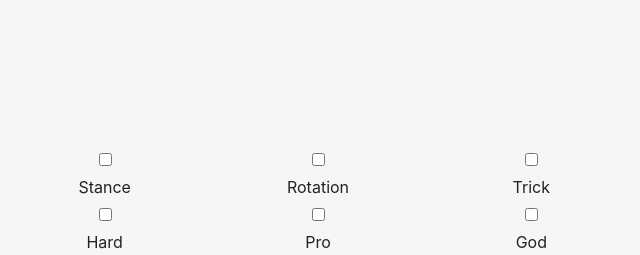
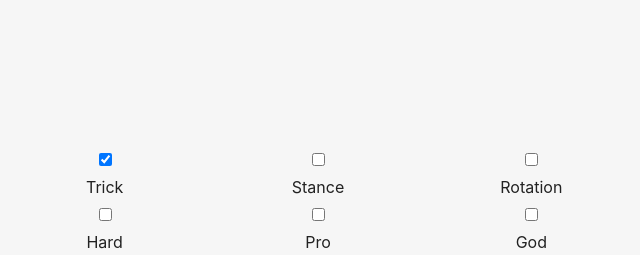
Before and after one commit to liamreeves/skaterdie, a React (Create React App) app: page / in a window 1280 px wide. Shown: the top 255 px of the page, without its empty margins (322-962 px from the left). Built offline with nearby package versions, Linux system fonts and the light colour scheme.

Commit message:
Updated testing

```diff
--- a/src/App.js
+++ b/src/App.js
@@ -1,10 +1,10 @@
 import './App.css';
-import Home from './dice';
+import Dice from './dice';
 
 function App() {
   return (
     <div className="App">
-      <Home/>
+      <Dice/>
     </div>
   );
 }
--- a/src/dice.js
+++ b/src/dice.js
@@ -1,16 +1,15 @@
-
 import React, { useState } from "react";
 import { stances, sides } from "./tricks/stances";
 import { tricks } from "./tricks/tricks";
 import { rotations } from "./tricks/rotations";
 import styles from "./Home.module.css";
 
-export default function Home() {
+export default function Dice() {
   const [stance, setStance] = useState("");
   const [side, setSide] = useState("");
   const [trick, setTrick] = useState("");
   const [rotation, setRotation] = useState("");
-  const [changeTrick, handleChangeTrick] = useState(false);
+  const [changeTrick, handleChangeTrick] = useState(true);
   const [changeStance, handleChangeStance] = useState(false);
   const [changeRotation, handleChangeRotation] = useState(false);
   const [showHard, handleHard] = useState(false);
@@ -26,9 +25,7 @@ export default function Home() {
     let proTricks = showPro ? tricks.pro : [];
     let godTricks = showGod ? tricks.god : [];
     let chosenTricks = tricks.beginner.concat(hardTricks, proTricks, godTricks);
-    setTrick(
-      chosenTricks[Math.floor(Math.random() * chosenTricks.length)]
-    );
+    setTrick(chosenTricks[Math.floor(Math.random() * chosenTricks.length)]);
   };
 
   const randomRotation = () => {
@@ -45,6 +42,18 @@ export default function Home() {
   return (
     <div className={styles.container}>
       <div className={styles.checkboxes}>
+        <div className={styles.checkbox}>
+          <input
+            onClick={() => handleChangeTrick(!changeTrick)}
+            type="checkbox"
+            name="trick"
+            id="trick"
+            checked={changeTrick}
+          />
+          <label className={styles.subTitle} htmlFor="trick">
+            Trick
+          </label>
+        </div>
         <div className={styles.checkbox}>
           <input
             onClick={() => handleChangeStance(!changeStance)}
@@ -67,18 +76,6 @@ export default function Home() {
           />
           <label className={styles.subTitle} htmlFor="rotation">
             Rotation
-          </label>
-        </div>
-        <div className={styles.checkbox}>
-          <input
-            onClick={() => handleChangeTrick(!changeTrick)}
-            type="checkbox"
-            name="trick"
-            id="trick"
-            checked={changeTrick}
-          />
-          <label className={styles.subTitle} htmlFor="trick">
-            Trick
           </label>
         </div>
       </div>
@@ -126,8 +123,7 @@ export default function Home() {
         <h1 className={styles.title}>
           {side} {rotation}
         </h1>
-        <h1 className={styles.title}></h1>
-        <h1 className={styles.title}>{trick}</h1>
+        <h1 className={styles.title} data-testid="trick">{trick}</h1>
       </div>
 
       <button className={styles.button} onClick={random}>
--- a/src/tricks/tricks.js
+++ b/src/tricks/tricks.js
@@ -3,7 +3,6 @@ export const tricks = {
     "Ollie",
     "Boneless",
     "Shove It",
-    "Pop Shove It",
     "No Comply",
     "Kickflip",
     "Heelflip",
```
Also changed, not shown: 2 other files (tests, documents, lock files or other folders).
